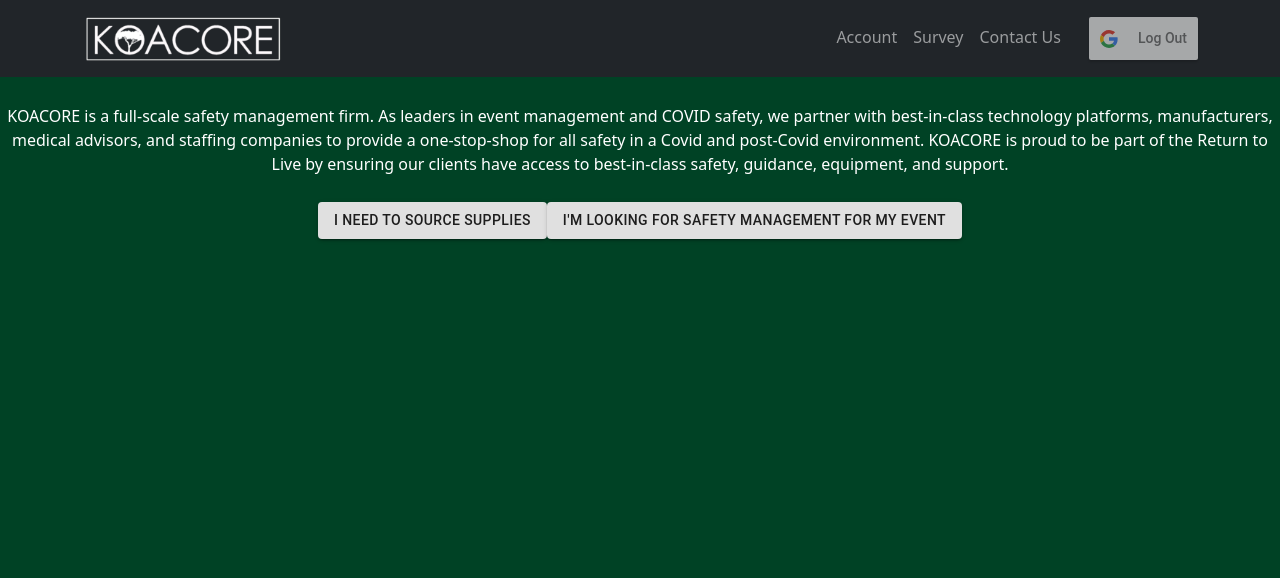
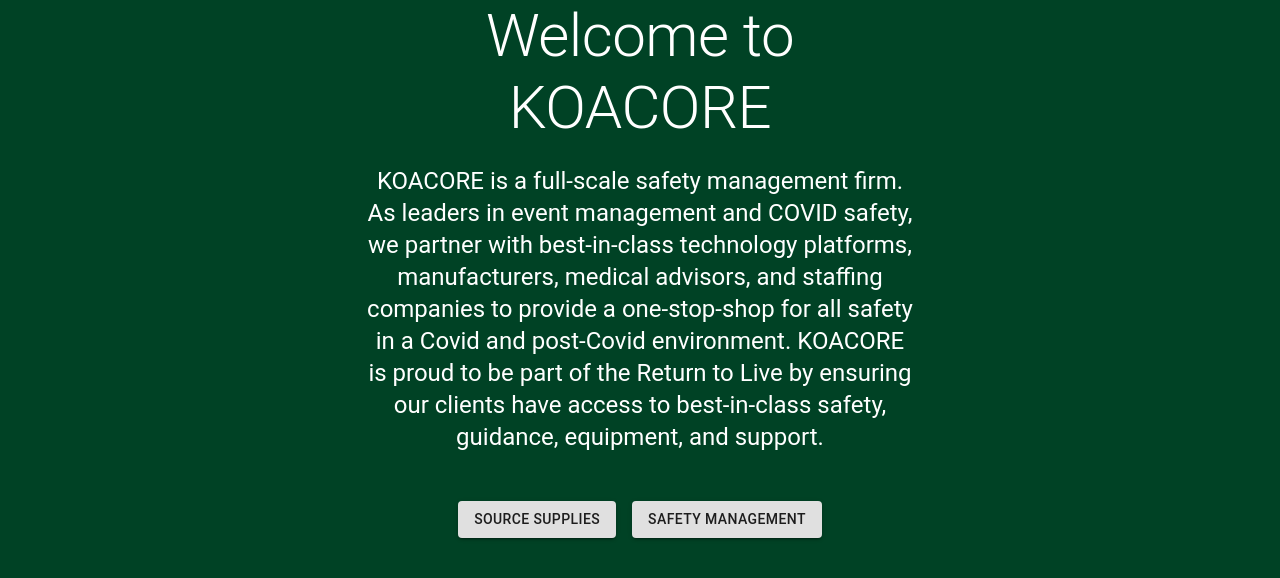
Before and after one commit to condrenjustin/cs4278-group3, a React (Create React App) app: page /client-landing in a window 1280 px wide. Shown: the top 578 px of the page. Built offline with nearby package versions, Linux system fonts and the light colour scheme.

Commit message:
updated ui a bit

```diff
--- a/src/pages/ClientLanding.js
+++ b/src/pages/ClientLanding.js
@@ -2,6 +2,9 @@
 import NavBar from '../components/NavBar';
 import { Link } from 'react-router-dom'
 import Button from '@material-ui/core/Button';
+import Stack from '@mui/material/Stack';
+import Typography from '@mui/material/Typography';
+import Container from '@mui/material/Container'
 import { createTheme } from '@mui/material/styles';
 
 /**
@@ -13,7 +16,33 @@
 class ClientLanding extends React.Component {
     render(){
         return(
-            <div>
+            <Container maxWidth="sm">
+                <Typography
+                component="h1"
+                variant="h2"
+                align="center"
+                color="white"
+                gutterBottom
+                >
+                    Welcome to KOACORE
+                </Typography>
+                <Typography variant="h5" align="center" color="white" paragraph>
+                KOACORE is a full-scale safety management firm. As leaders in event management and COVID safety,
+                we partner with best-in-class technology platforms, manufacturers, medical advisors, and staffing companies to provide a one-stop-shop
+                for all safety in a Covid and post-Covid environment.
+                KOACORE is proud to be part of the Return to Live by ensuring our clients have access to best-in-class safety, guidance, equipment, and support.
+                </Typography>
+                <Stack
+                    sx={{ pt: 4 }}
+                    direction="row"
+                    spacing={2}
+                    justifyContent="center"
+                >
+                <Button variant="contained">Source Supplies</Button>
+                <Button variant="contained">Safety Management</Button>
+                </Stack>
+            </Container>
+            /* <div>
                 <NavBar />
                 <br></br>
                 <div style={{
@@ -37,7 +66,7 @@
                         I'm looking for safety management for my event
                         </Button>
                 </div>
-            </div>
+            </div> */
         );
     }
 }
```
Also changed, not shown: 1 other file (tests, documents, lock files or other folders).
